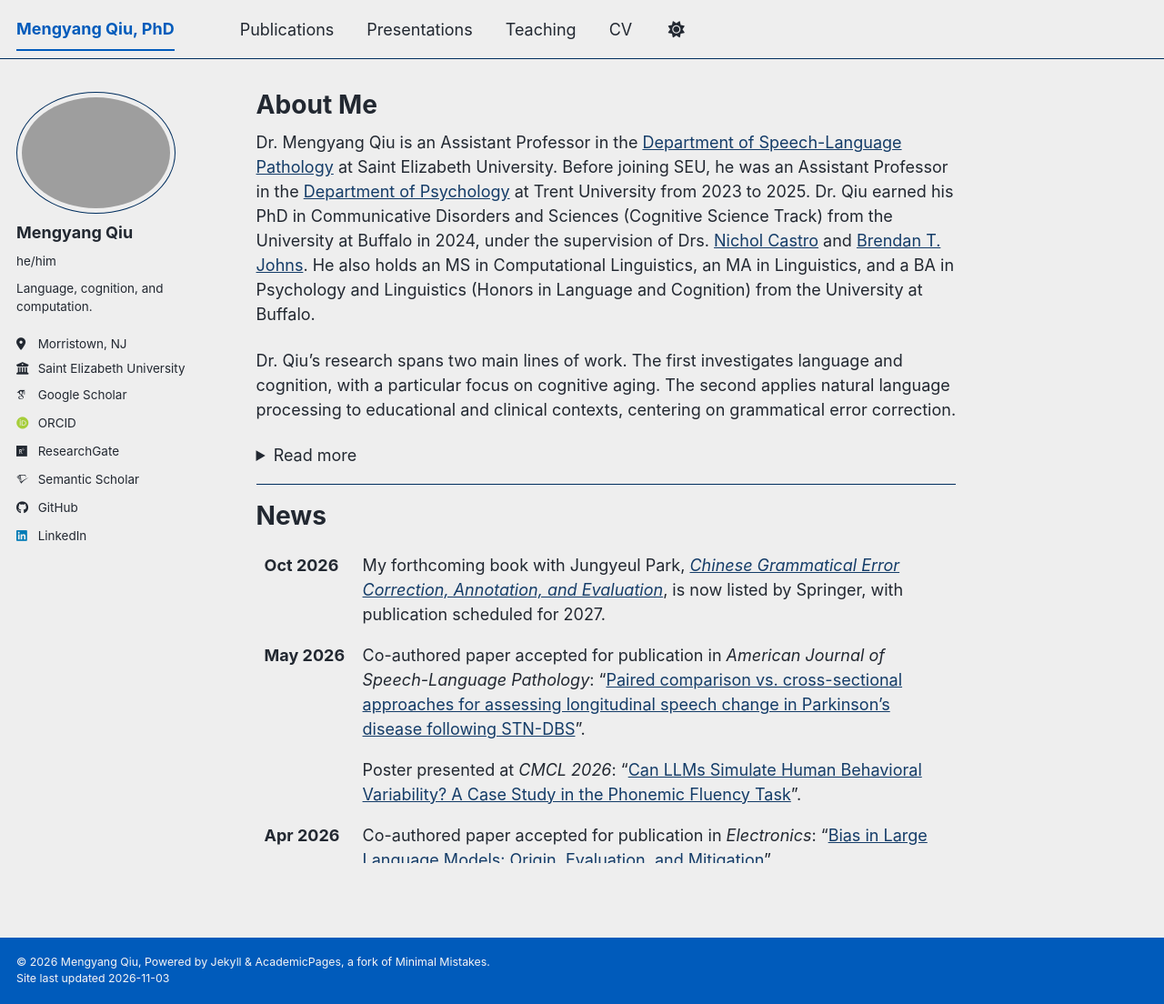
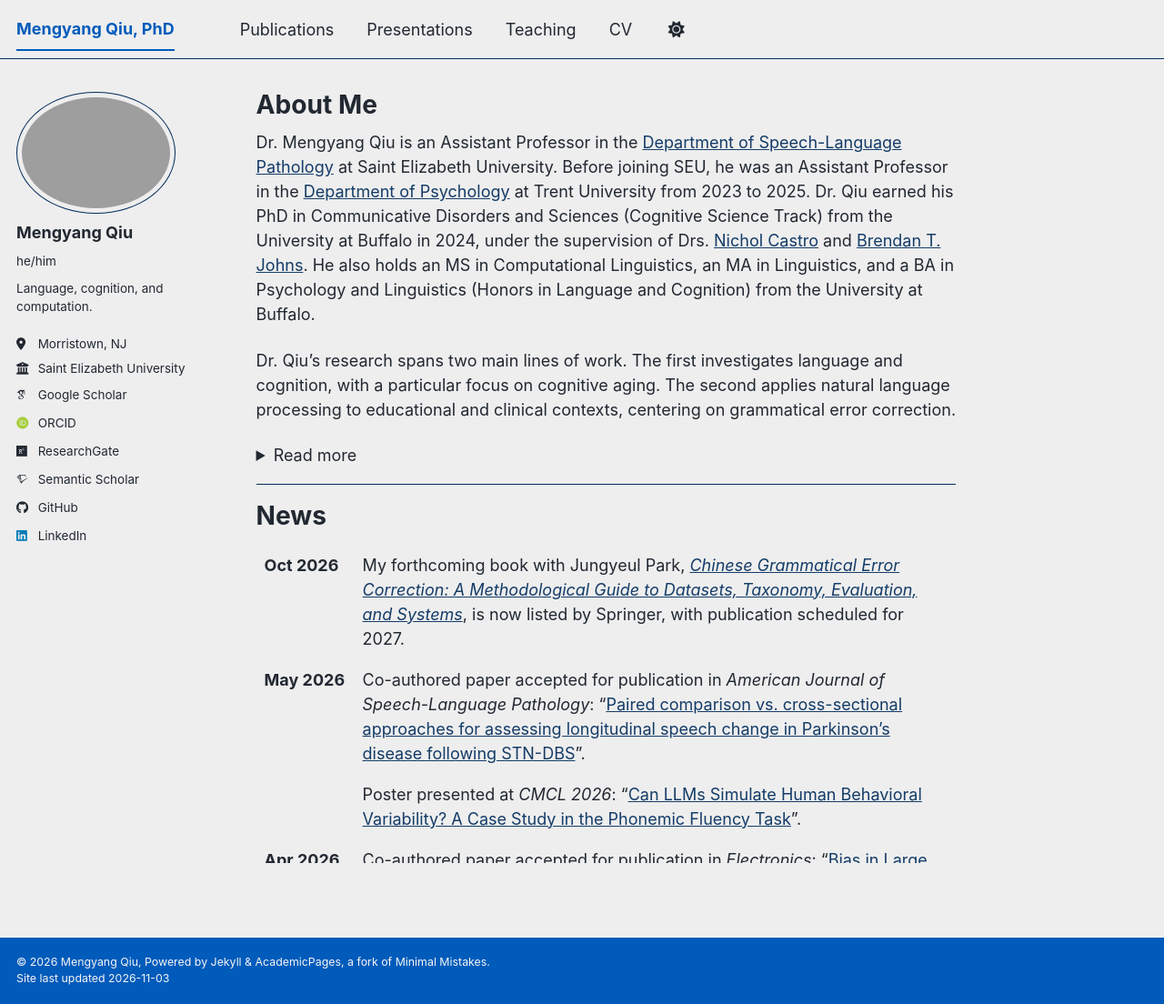
Before and after one commit to mengyangq/mengyangq.github.io, a Jekyll site: the page built from _pages/about.md, in a window 1280 px wide and 1104 px high. Shown: the whole window at 91% size. Built offline with Jekyll 4.4.1, drawn with Linux system fonts in a browser that asks for light colours; some web fonts are replaced; a script bundle is joined from its source files by our own code; library files that are not in the unit come from our copies.

Commit message:
Update about.md

```diff
--- a/_pages/about.md
+++ b/_pages/about.md
@@ -47,11 +47,11 @@ Dr. Qiu’s research on natural language processing for educational and clinical
 
 | Date | News |
 | :--- | :--- |
-| **Oct 2026** | My forthcoming book with Jungyeul Park, [*Chinese Grammatical Error Correction, Annotation, and Evaluation*](https://link.springer.com/book/9783032459879), is now listed by Springer, with publication scheduled for 2027. |
+| **Oct 2026** | My forthcoming book with Jungyeul Park, [*Chinese Grammatical Error Correction: A Methodological Guide to Datasets, Taxonomy, Evaluation, and Systems*](https://link.springer.com/book/9783032459879), is now listed by Springer, with publication scheduled for 2027. |
 | **May 2026** | Co-authored paper accepted for publication in *American Journal of Speech-Language Pathology*: "[Paired comparison vs. cross-sectional approaches for assessing longitudinal speech change in Parkinson’s disease following STN-DBS](https://doi.org/10.1044/2026_AJSLP-26-00092)". |
 |  | Poster presented at *CMCL 2026*: "[Can LLMs Simulate Human Behavioral Variability? A Case Study in the Phonemic Fluency Task](https://mengyang.dev/publication/qiu-etal-2026-llm)". |
 | **Apr 2026** | Co-authored paper accepted for publication in *Electronics*: "[Bias in Large Language Models: Origin, Evaluation, and Mitigation](https://doi.org/10.3390/electronics15091824)". |
-|  | Paper accepted at *ICAIE 2026*: "Automated Writing Evaluation with Corrective Feedback". |
+|  | Paper accepted at *ICAIE 2026*: "[Automated Writing Evaluation with Corrective Feedback](https://doi.org/10.1109/ICAIE70080.2026.11751221)". |
 |  | Presented at the *2026 NJSHA Convention*: "[How Is AI Being Used Across Communication Disorders? A Review of the Research](https://mengyang.dev/presentations/sun_etal_2026_how)". |
 | **Mar 2026** | Paper accepted at *CMCL 2026*: "Can LLMs Simulate Human Behavioral Variability? A Case Study in the Phonemic Fluency Task". |
 |  | Abstract accepted for poster presentation at the *55th Clinical Aphasiology Conference*: "Bridging Disciplines in AI for Aphasia Research: A Network Analysis of Publication Abstracts Across CS and Non-CS Venues". |
```
